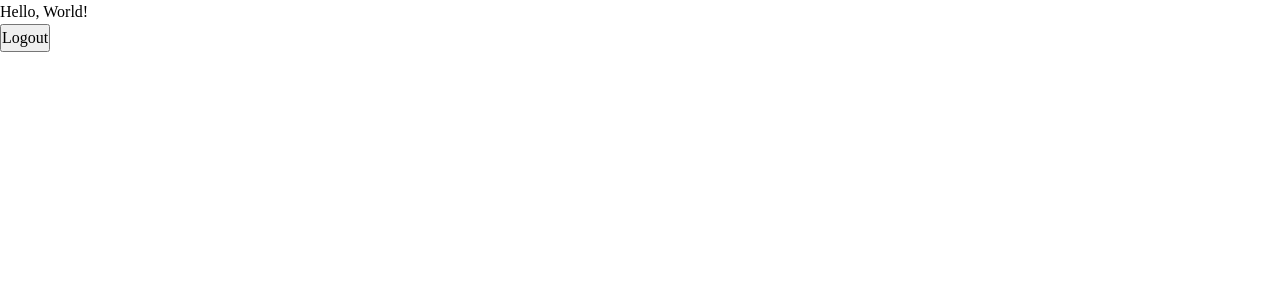
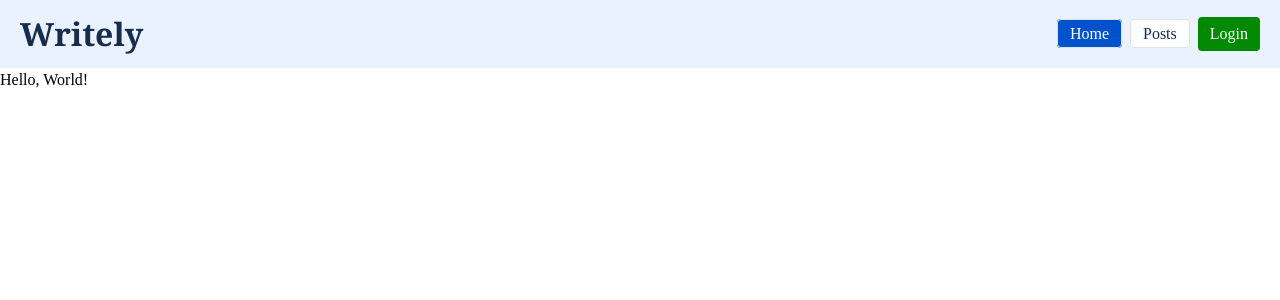
Before and after one commit to rudrakshupadhyay/BlogAPI, a React (Vite) app in the folder reader-frontend/: page / in a window 1280 px wide. Shown: the top 300 px of the page. Built offline with nearby package versions, Linux system fonts and the light colour scheme; no server answers.

Commit message:
added page for post tab

```diff
--- a/reader-frontend/src/App.jsx
+++ b/reader-frontend/src/App.jsx
@@ -1,4 +1,5 @@
 import { useAuth } from "./context/AuthContext";
+import Header from "./components/header/header";
 function App() {
   const { user, logout } = useAuth();
   function handleLogout() {
@@ -10,10 +11,8 @@ function App() {
   }
   return (
     <div>
+      <Header />
       <div>Hello, {user ? user.name : "World"}!</div>
-      <div>
-        <button onClick={handleLogout}>Logout</button>
-      </div>
     </div>
   );
 }
--- /dev/null
+++ b/reader-frontend/src/components/header/header.jsx
@@ -0,0 +1,59 @@
+import { NavLink, Link } from "react-router";
+import { useAuth } from "../../context/AuthContext";
+import styles from "./header.module.css";
+function Header() {
+  const { user, logout } = useAuth();
+
+  function handleLogout() {
+    try {
+      logout();
+    } catch (error) {
+      console.error("Error occurred while logging out:", error);
+    }
+  }
+
+  return (
+    <header className={styles.header}>
+      <div className={styles.container}>
+        <h1 className={styles.siteTitle}>Writely</h1>
+        <nav>
+          <ul className={styles.navLinks}>
+            <li>
+              <NavLink
+                to="/"
+                className={({ isActive }) =>
+                  isActive ? styles.active : styles.navLink
+                }
+              >
+                Home
+              </NavLink>
+            </li>
+            <li>
+              <NavLink
+                to="/posts"
+                className={({ isActive }) =>
+                  isActive ? styles.active : styles.navLink
+                }
+              >
+                Posts
+              </NavLink>
+            </li>
+            {user ? (
+              <li>
+                <button onClick={handleLogout} className={styles.logout}>
+                  Logout
+                </button>
+              </li>
+            ) : (
+              <Link to="/login" className={styles.loginLink}>
+                Login
+              </Link>
+            )}
+          </ul>
+        </nav>
+      </div>
+    </header>
+  );
+}
+
+export default Header;
--- /dev/null
+++ b/reader-frontend/src/components/header/header.module.css
@@ -0,0 +1,78 @@
+.header {
+  background-color: #eaf2ff;
+  padding: 10px 20px;
+}
+
+.siteTitle {
+  color: #172b4d;
+  font-size: 32px;
+  font-weight: 700;
+  text-align: center;
+  font-family: Georgia, serif;
+}
+
+.container {
+  margin: 0;
+  display: flex;
+  align-items: center;
+  justify-content: space-between;
+}
+
+.active {
+  background-color: #0052cc;
+  color: #ffffff;
+  text-decoration: none;
+  font-weight: 500;
+  padding: 5px 12px;
+  border-radius: 4px;
+  border: 1px solid #dfe1e6;
+}
+
+.navLinks {
+  list-style: none;
+  display: flex;
+  gap: 8px;
+  align-items: center;
+}
+
+.navLink {
+  background-color: #ffffff;
+  text-decoration: none;
+  color: #172b4d;
+  font-weight: 500;
+  padding: 5px 12px;
+  border-radius: 4px;
+  border: 1px solid #dfe1e6;
+}
+
+.navLink:hover {
+  background-color: #f4f5f7;
+  border-color: #c1c7d0;
+}
+
+.loginLink {
+  background-color: rgb(2, 137, 2);
+  color: #ffffff;
+  font-weight: 500;
+  padding: 5px 12px;
+  border-radius: 4px;
+  text-decoration: none;
+}
+
+.loginLink:hover {
+  background-color: rgb(2, 100, 2);
+}
+
+.logout {
+  background-color: #ff4d4f;
+  color: #ffffff;
+  font-weight: 500;
+  padding: 5px 12px;
+  border-radius: 4px;
+  border: none;
+  cursor: pointer;
+}
+
+.logout:hover {
+  background-color: #d9363e;
+}
--- /dev/null
+++ b/reader-frontend/src/pages/post/posts.jsx
@@ -0,0 +1,114 @@
+import Header from "../../components/header/header";
+import { useEffect, useState } from "react";
+
+function PostsPage() {
+  const [posts, setPosts] = useState([]);
+  const [page, setPage] = useState(1);
+  const [totalPages, setTotalPages] = useState(1);
+  const [loading, setLoading] = useState(true);
+  const [error, setError] = useState(null);
+
+  useEffect(() => {
+    async function fetchPosts() {
+      setLoading(true);
+      setError(null);
+
+      try {
+        const response = await fetch(
+          `http://localhost:3000/api/posts?page=${page}&limit=10`,
+          {
+            method: "GET",
+          },
+        );
+
+        const data = await response.json();
+
+        if (!response.ok) {
+          throw new Error(data.message || "Failed to fetch posts");
+        }
+
+        setPosts(data.posts);
+        setTotalPages(data.pagination.totalPages);
+      } catch (error) {
+        console.error("Error fetching posts:", error);
+        setError(error.message);
+      } finally {
+        setLoading(false);
+      }
+    }
+
+    fetchPosts();
+  }, [page]);
+
+  function handlePrevious() {
+    setPage((prevPage) => prevPage - 1);
+  }
+
+  function handleNext() {
+    setPage((prevPage) => prevPage + 1);
+  }
+
+  return (
+    <div>
+      <Header />
+
+      <main>
+        <section>
+          {loading ? (
+            <p>Loading posts...</p>
+          ) : error ? (
+            <p>Error fetching posts: {error}</p>
+          ) : (
+            <>
+              <div>
+                {posts.map((post) => (
+                  <div key={post.id}>
+                    <h2>{post.title}</h2>
+
+                    <div>
+                      <i>{post.publishedAt}</i>
+                    </div>
+
+                    <div>By: {post.author.name}</div>
+                  </div>
+                ))}
+              </div>
+
+              <footer>
+                <button
+                  onClick={handlePrevious}
+                  disabled={page === 1}
+                >
+                  Previous
+                </button>
+
+                {Array.from({ length: totalPages }, (_, index) => {
+                  const pageNumber = index + 1;
+
+                  return (
+                    <button
+                      key={pageNumber}
+                      onClick={() => setPage(pageNumber)}
+                      disabled={page === pageNumber}
+                    >
+                      {pageNumber}
+                    </button>
+                  );
+                })}
+
+                <button
+                  onClick={handleNext}
+                  disabled={page === totalPages}
+                >
+                  Next
+                </button>
+              </footer>
+            </>
+          )}
+        </section>
+      </main>
+    </div>
+  );
+}
+
+export default PostsPage;
--- a/reader-frontend/src/routes.jsx
+++ b/reader-frontend/src/routes.jsx
@@ -2,7 +2,7 @@ import App from "./App";
 import ErrorPage from "./components/ErrorPage";
 import RegisterPage from "./pages/register/register";
 import LoginPage from "./pages/login/login";
-
+import PostsPage from "./pages/post/posts";
 const routes = [
   {
     path: "/",
@@ -17,6 +17,10 @@ const routes = [
     element: <LoginPage />,
   },
   {
+    path: "/posts",
+    element: <PostsPage />,
+  },
+  {
     path: "*",
     element: <ErrorPage />,
   },
```
Also changed, not shown: 1 other file (tests, documents, lock files or other folders).
